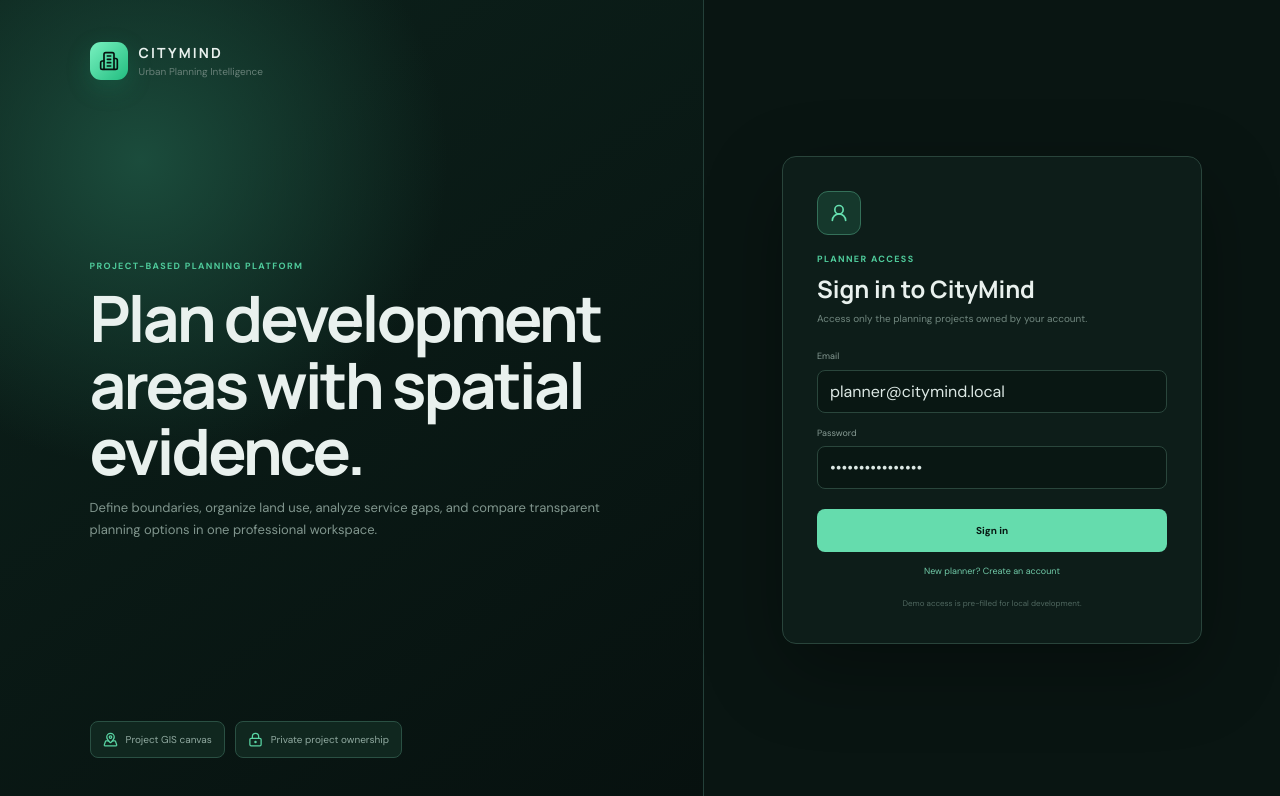
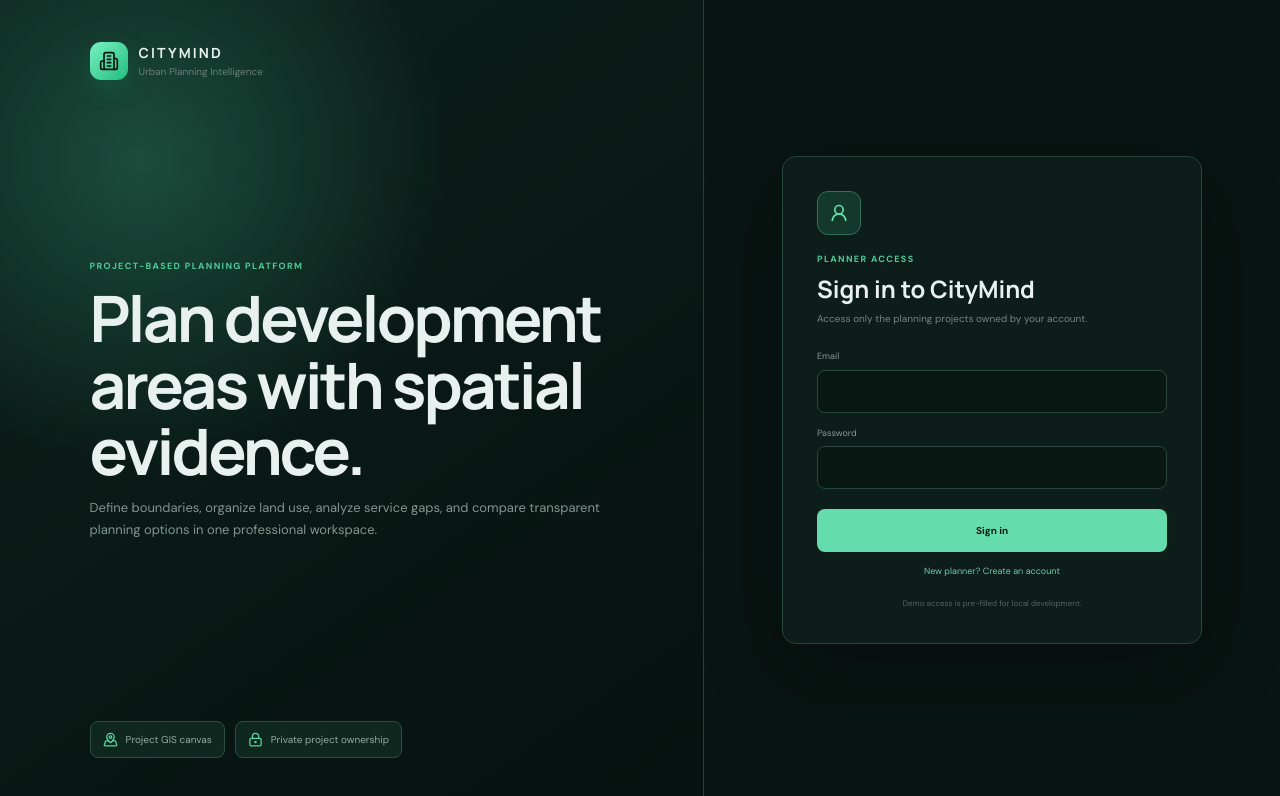
Before and after one commit to mrtortoise2029/mrtortoise2029-CityMind--A-Smart-City-Planner, a React (Vite) app in the folder frontend/: page / in a window 1280 px wide. Shown: the top 796 px of the page. Built offline with nearby package versions, Linux system fonts and the light colour scheme; no server answers.

Commit message:
fix login visibility by - fahiz

```diff
--- a/frontend/src/components/LoginScreen.jsx
+++ b/frontend/src/components/LoginScreen.jsx
@@ -6,8 +6,8 @@ export function LoginScreen({ onAuthenticated }) {
   const [mode, setMode] = useState('login');
   const [form, setForm] = useState({
     name: '',
-    email: import.meta.env.DEV ? 'planner@citymind.local' : '',
-    password: import.meta.env.DEV ? 'CityMindDemo123!' : '',
+    email: import.meta.env.DEV ? '' : '',
+    password: import.meta.env.DEV ? '' : '',
   });
   const [state, setState] = useState({ loading: false, error: '' });
 
```
